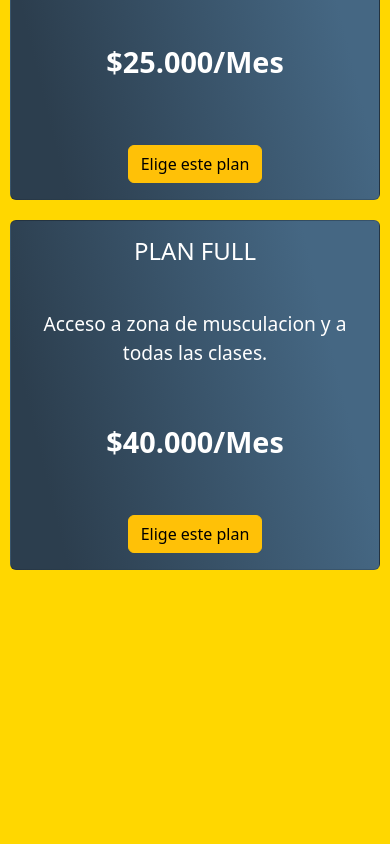
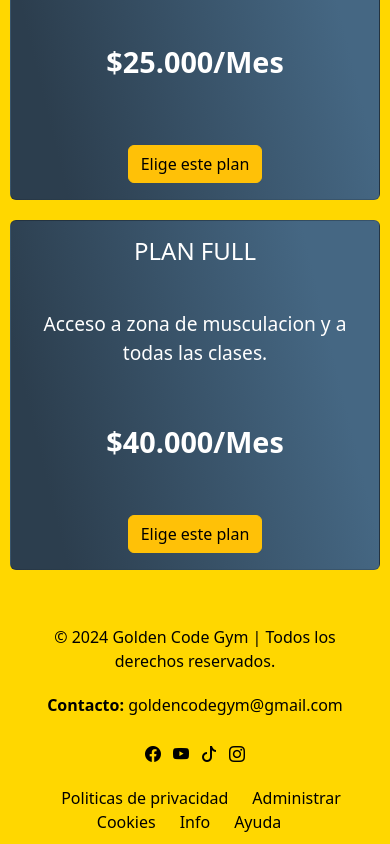
Before and after one commit to JorgeJuarez97/Golden-Code-Gym-Front, a React (Vite) app: page / in a window 390 px wide. Shown: the part 5241-6085 px from the top of the page. Before the commit the page ends 5841 px from the top, so only its background shows below. Built offline with nearby package versions, Linux system fonts and the light colour scheme.

Commit message:
se crea footer con diseno responsive

```diff
--- a/index.html
+++ b/index.html
@@ -20,8 +20,19 @@
       integrity="sha384-QWTKZyjpPEjISv5WaRU9OFeRpok6YctnYmDr5pNlyT2bRjXh0JMhjY6hW+ALEwIH"
       crossorigin="anonymous"
     />
+    <!-- Iconos de Bootstrap -->
+    <link
+      rel="stylesheet"
+      href="https://cdn.jsdelivr.net/npm/bootstrap-icons@1.11.3/font/bootstrap-icons.min.css"
+    />
     <!-- Titulo -->
     <title>Golden Code Gym</title>
+    <!-- Favicon -->
+    <link
+      rel="shortcut icon"
+      href="https://seeklogo.com/images/G/golds-gym-round-logo-5D0D94D43D-seeklogo.com.png"
+      type="image/x-icon"
+    />
   </head>
   <body>
     <div id="root"></div>
--- a/src/App.jsx
+++ b/src/App.jsx
@@ -3,6 +3,7 @@ import NavbarC from "./components/NavbarC";
 import CarouselC from "./components/CarouselC";
 import Planes from "./components/Planes";
 import Infogym from "./components/Infogym";
+import Footer from "./components/Footer";
 
 const App = () => {
   return (
@@ -13,6 +14,7 @@ const App = () => {
         <Infogym />
         <Planes />
       </main>
+      <Footer />
     </>
   );
 };
--- /dev/null
+++ b/src/components/Footer.jsx
@@ -0,0 +1,59 @@
+import Container from "react-bootstrap/Container";
+import "../css/Footer.css";
+
+const Footer = () => {
+  return (
+    <>
+      <Container fluid className="footer">
+        <div className="footer-copy">
+          <div className="copy">
+            &copy; 2024 Golden Code Gym | Todos los derechos reservados.
+          </div>
+          <div className="contacto">
+            <strong>Contacto:</strong> goldencodegym@gmail.com
+          </div>
+        </div>
+        <div className="footer-links">
+          <div className="redes">
+            <a
+              href="https://www.facebook.com/"
+              target="_blank"
+              rel="noopener noreferrer"
+            >
+              <i className="bi bi-facebook"></i>
+            </a>
+            <a
+              href="https://www.youtube.com/"
+              target="_blank"
+              rel="noopener noreferrer"
+            >
+              <i className="bi bi-youtube"></i>
+            </a>
+            <a
+              href="https://www.tiktok.com/es/"
+              target="_blank"
+              rel="noopener noreferrer"
+            >
+              <i className="bi bi-tiktok"></i>
+            </a>
+            <a
+              href="https://www.instagram.com/accounts/login/"
+              target="_blank"
+              rel="noopener noreferrer"
+            >
+              <i className="bi bi-instagram"></i>
+            </a>
+          </div>
+          <div className="politicas">
+            <a href="./Paginas/error404.html">Politicas de privacidad</a>
+            <a href="./Paginas/error404.html">Administrar Cookies</a>
+            <a href="./Paginas/error404.html">Info</a>
+            <a href="./Paginas/error404.html">Ayuda</a>
+          </div>
+        </div>
+      </Container>
+    </>
+  );
+};
+
+export default Footer;
--- /dev/null
+++ b/src/css/Footer.css
@@ -0,0 +1,64 @@
+.footer {
+  background-color: gold;
+  color: black;
+  padding: 5px 20px 10px 20px;
+  margin-top: auto;
+}
+
+.footer i {
+  color: black;
+}
+
+.footer a {
+  text-decoration: none;
+  color: black;
+}
+
+.footer-copy {
+  display: flex;
+  justify-content: space-between;
+  padding: 10px 0px 30px 0;
+}
+
+.footer-links {
+  display: flex;
+  justify-content: space-between;
+}
+
+.redes a {
+  margin: 12px 6px;
+}
+
+.politicas a {
+  margin: 12px;
+}
+
+@media (max-width: 685px) {
+  .footer-copy {
+    flex-direction: column;
+    align-items: center;
+    padding: 10px 0px 15px 0;
+  }
+
+  .copy {
+    text-align: center;
+    margin: 10px 0 20px 0;
+  }
+
+  .contacto {
+    text-align: center;
+  }
+
+  .footer-links {
+    flex-direction: column;
+    align-items: center;
+  }
+
+  .redes {
+    margin: 10px 0 20px 0;
+  }
+
+  .politicas {
+    text-align: center;
+  }
+}
```
